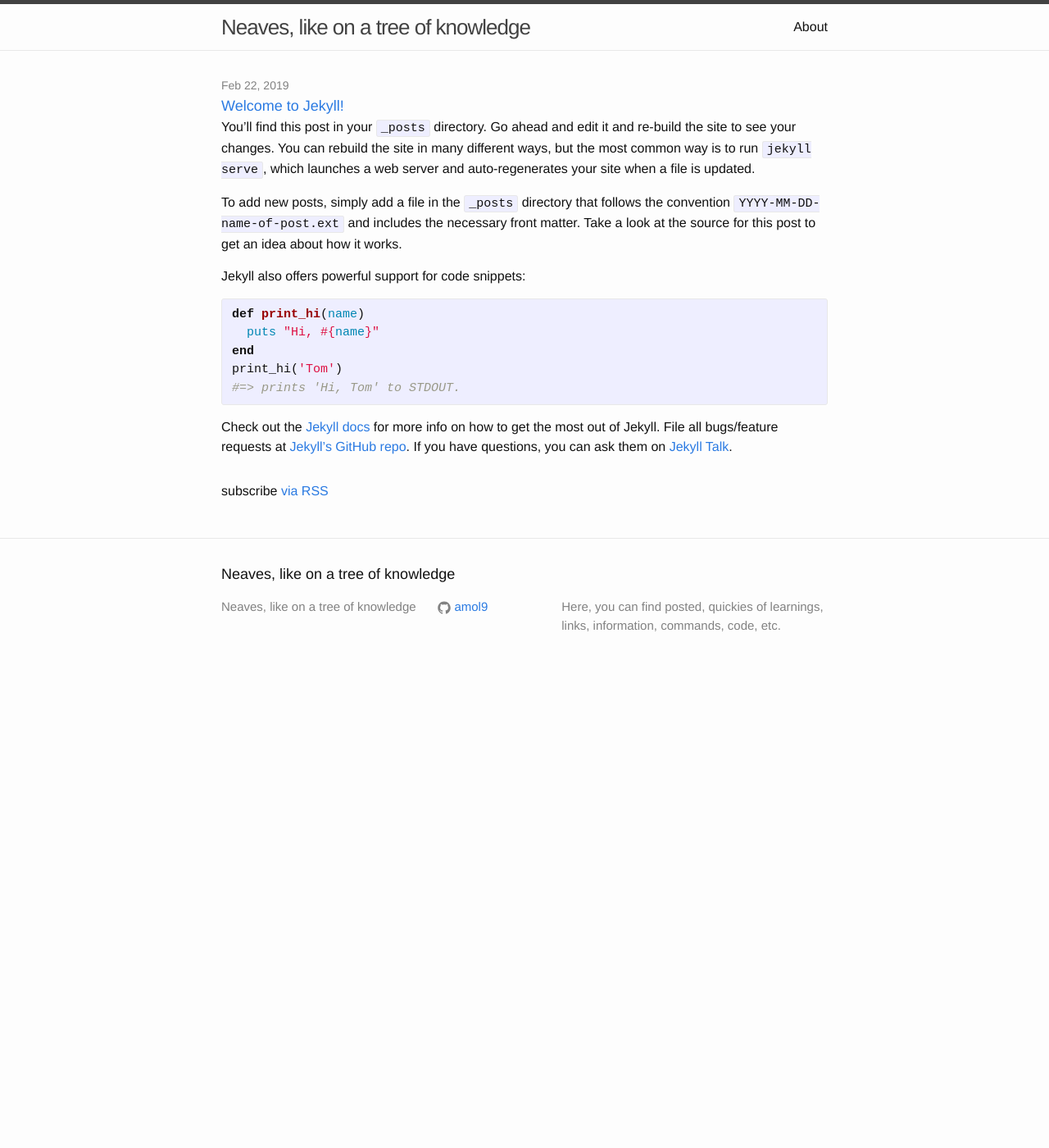
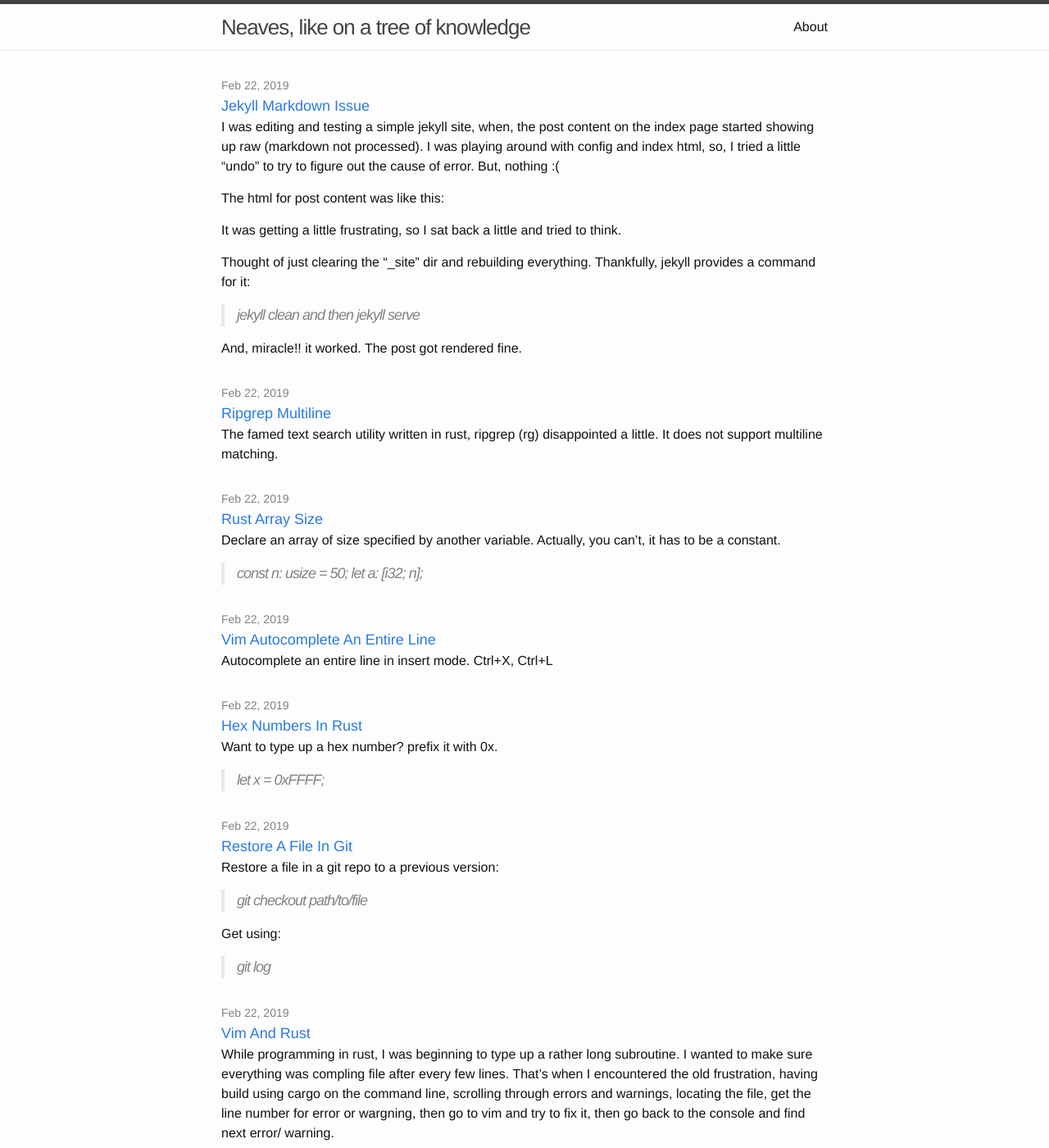
Before and after one commit to amol9/neaves, a Jekyll site: the page built from index.html, in a window 1280 px wide and 1400 px high. Shown: the whole window at 82% size. Built offline with Jekyll 4.4.1, drawn with Linux system fonts in a browser that asks for light colours; some of the changed text lies outside the part shown.

Commit message:
Edited about.md. Added new posts. Removed the jekyll sample post.

```diff
--- /dev/null
+++ b/_posts/2019-02-22-hex-numbers-in-rust.md
@@ -0,0 +1,9 @@
+---
+layout: post
+title:  Hex Numbers In Rust
+date:   2019-02-22 13:36:36 +530
+categories: rust
+---
+
+Want to type up a hex number? prefix it with 0x.
+> let x = 0xFFFF;
--- /dev/null
+++ b/_posts/2019-02-22-jekyll-markdown-issue.md
@@ -0,0 +1,21 @@
+---
+layout: post
+title:  Jekyll Markdown Issue
+date:   2019-02-22 13:40:59 +530
+categories: jekyll
+---
+
+I was editing and testing a simple jekyll site, when, the post content on the index page started showing up raw (markdown not processed). I was playing around with config and index html, so, I tried a little "undo" to try to figure out the cause of error. But, nothing :(
+
+The html for post content was like this:
+> <p> {{ post.content }} </p>
+
+It was getting a little frustrating, so I sat back a little and tried to think.
+
+Thought of just clearing the "_site" dir and rebuilding everything. Thankfully, jekyll provides a command for it:
+
+> jekyll clean
+and then
+> jekyll serve
+
+And, miracle!! it worked. The post got rendered fine.
--- /dev/null
+++ b/_posts/2019-02-22-restore-a-file-in-git.md
@@ -0,0 +1,12 @@
+---
+layout: post
+title:  Restore A File In Git
+date:   2019-02-22 13:36:16 +530
+categories: git
+---
+
+Restore a file in a git repo to a previous version:
+> git checkout <commit hash> path/to/file
+
+Get <commit hash> using:
+> git log
--- /dev/null
+++ b/_posts/2019-02-22-ripgrep-multiline.md
@@ -0,0 +1,8 @@
+---
+layout: post
+title:  Ripgrep Multiline
+date:   2019-02-22 13:39:46 +530
+categories: rust, rg, grep, regex, command line
+---
+
+The famed text search utility written in rust, ripgrep (rg) disappointed a little. It does not support multiline matching.
--- /dev/null
+++ b/_posts/2019-02-22-rust-array-size.md
@@ -0,0 +1,11 @@
+---
+layout: post
+title:  Rust Array Size
+date:   2019-02-22 13:38:36 +530
+categories: rust
+---
+
+Declare an array of size specified by another variable. Actually, you can't, it has to be a constant.
+
+> const n: usize = 50;
+> let a: [i32; n];
--- /dev/null
+++ b/_posts/2019-02-22-vim-and-rust.md
@@ -0,0 +1,24 @@
+---
+layout: post
+title:  Vim And Rust
+date:   2019-02-22 13:36:00 +530
+categories: rust, vim
+---
+
+While programming in rust, I was beginning to type up a rather long subroutine. I wanted to make sure everything was compling file after every few lines. That's when I encountered the old frustration, having build using cargo on the command line, scrolling through errors and warnings, locating the file, get the line number for error or wargning, then go to vim and try to fix it, then go back to the console and find next error/ warning.
+
+That all should be doable from vim. Some google searches went to nowhere. But, then I found the vim manual page for quickfix command while reading an answer on SO and voila! that was all I needed.
+
+Here's the command to add "cargo build" as the make program in vim.
+:set makeprg=cargo\ build
+
+and then,
+:mak
+
+then,
+:cope[n] to bring up the quickfix list
+
+and, if you'd like the quickfix list to occupy full window size,
+Ctrl+Wo
+
+Now, navigating this quicklist the way you like is another beast.
--- /dev/null
+++ b/_posts/2019-02-22-vim-autocomplete-an-entire-line.md
@@ -0,0 +1,9 @@
+---
+layout: post
+title:  Vim Autocomplete An Entire Line
+date:   2019-02-22 13:37:10 +530
+categories: vim
+---
+
+Autocomplete an entire line in insert mode.
+Ctrl+X, Ctrl+L
--- a/_posts/2019-02-22-welcome-to-jekyll.markdown
+++ /dev/null
@@ -1,25 +0,0 @@
----
-layout: post
-title:  "Welcome to Jekyll!"
-date:   2019-02-22 10:28:00 +0530
-categories: jekyll update
----
-You’ll find this post in your `_posts` directory. Go ahead and edit it and re-build the site to see your changes. You can rebuild the site in many different ways, but the most common way is to run `jekyll serve`, which launches a web server and auto-regenerates your site when a file is updated.
-
-To add new posts, simply add a file in the `_posts` directory that follows the convention `YYYY-MM-DD-name-of-post.ext` and includes the necessary front matter. Take a look at the source for this post to get an idea about how it works.
-
-Jekyll also offers powerful support for code snippets:
-
-{% highlight ruby %}
-def print_hi(name)
-  puts "Hi, #{name}"
-end
-print_hi('Tom')
-#=> prints 'Hi, Tom' to STDOUT.
-{% endhighlight %}
-
-Check out the [Jekyll docs][jekyll-docs] for more info on how to get the most out of Jekyll. File all bugs/feature requests at [Jekyll’s GitHub repo][jekyll-gh]. If you have questions, you can ask them on [Jekyll Talk][jekyll-talk].
-
-[jekyll-docs]: http://jekyllrb.com/docs/home
-[jekyll-gh]:   https://github.com/jekyll/jekyll
-[jekyll-talk]: https://talk.jekyllrb.com/
--- a/about.md
+++ b/about.md
@@ -4,12 +4,4 @@ title: About
 permalink: /about/
 ---
 
-This is the base Jekyll theme. You can find out more info about customizing your Jekyll theme, as well as basic Jekyll usage documentation at [jekyllrb.com](http://jekyllrb.com/)
-
-You can find the source code for the Jekyll new theme at:
-{% include icon-github.html username="jglovier" %} /
-[jekyll-new](https://github.com/jglovier/jekyll-new)
-
-You can find the source code for Jekyll at
-{% include icon-github.html username="jekyll" %} /
-[jekyll](https://github.com/jekyll/jekyll)
+This is where I post short notes, links, etc. on programming.
```
